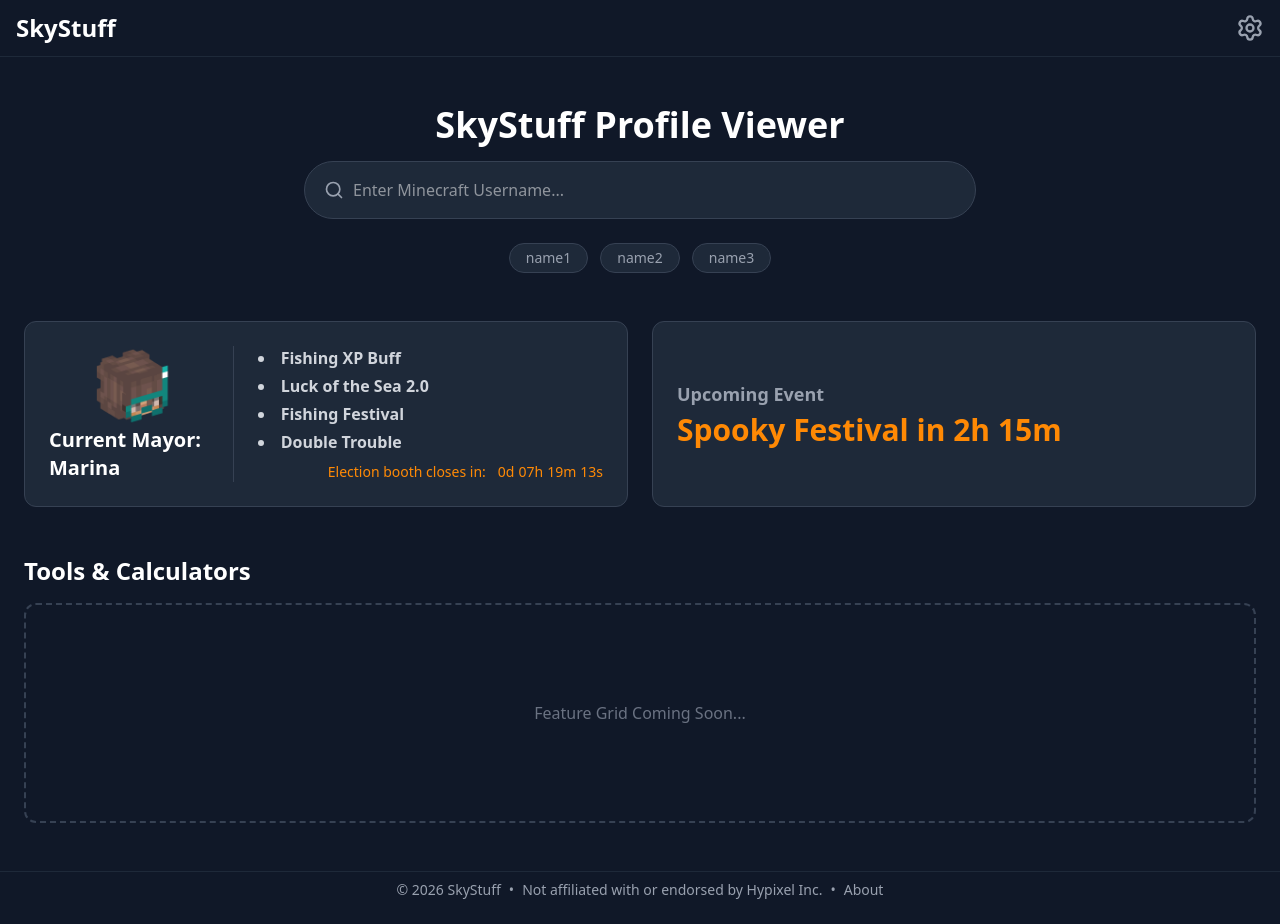
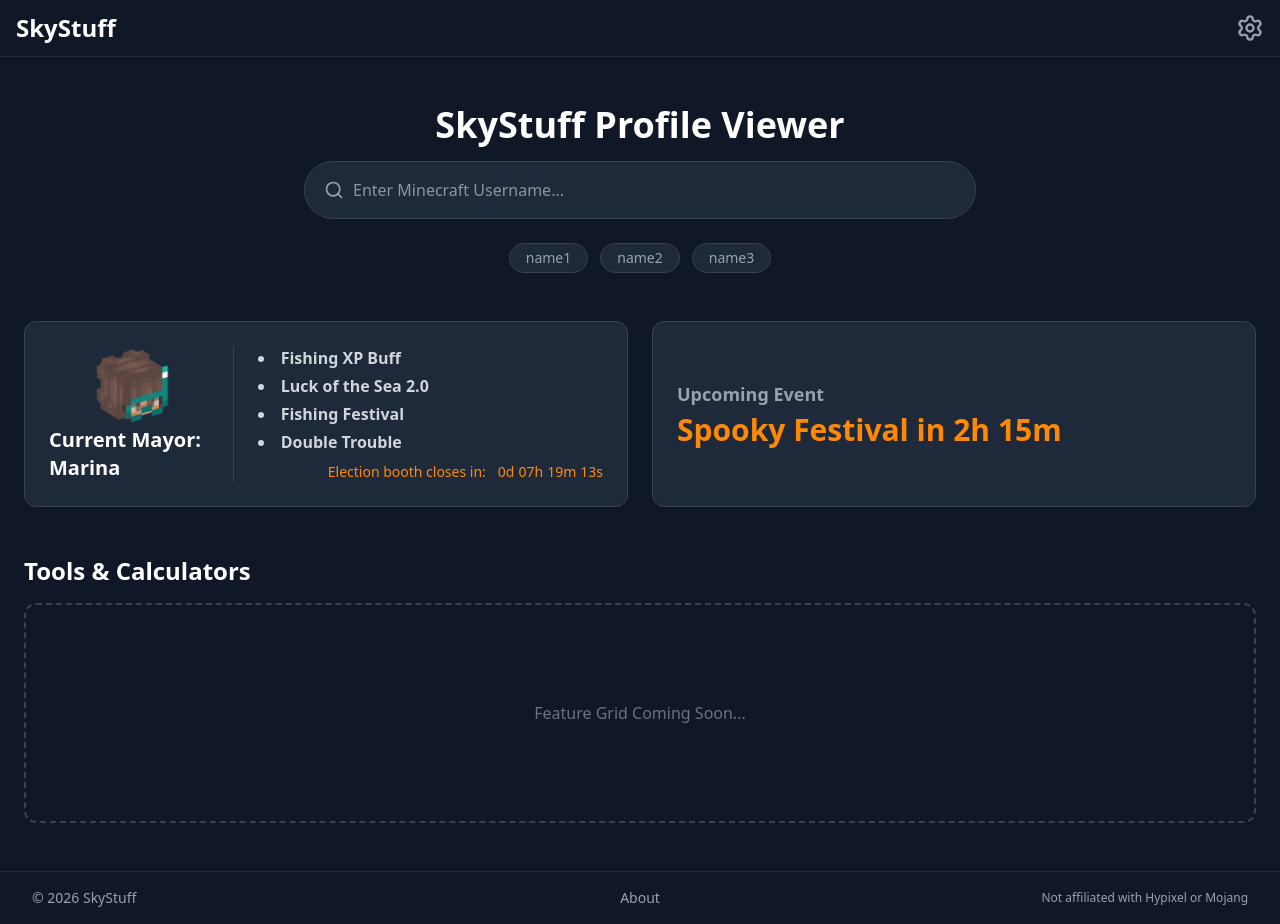
Before and after one commit to meeeeeooooow/skyStuff-v2, a Next.js app: page / in a window 1280 px wide. Built offline with nearby package versions, Linux system fonts and the light colour scheme.

Commit message:
Refactor Footer component layout and update affiliation notice for clarity

```diff
--- a/src/components/Footer.tsx
+++ b/src/components/Footer.tsx
@@ -3,17 +3,23 @@
 
 export default function Footer() {
   return (
-    <footer className="bg-gray-900 border-t border-gray-800 py-2">
-      <div className="max-w-7xl mx-auto px-4 sm:px-6 lg:px-8 text-center text-sm text-gray-400">
-        <p>
+    <footer className="bg-gray-900 border-t border-gray-800 py-4">
+      <div className="max-w-7xl mx-auto px-4 sm:px-6 lg:px-8 flex flex-col md:flex-row justify-between items-center text-sm text-gray-400 gap-4">
+
+        <div className="w-full md:w-1/3 text-center md:text-left">
           &copy; 2026 SkyStuff
-          <span className="mx-2">&bull;</span>
-          Not affiliated with or endorsed by Hypixel Inc.
-          <span className="mx-2">&bull;</span>
+        </div>
+
+        <div className="w-full md:w-1/3 flex justify-center gap-6">
           <Link href="/about" className="hover:text-white transition-colors">
             About
           </Link>
-        </p>
+        </div>
+
+        <div className="w-full md:w-1/3 text-center md:text-right text-xs">
+          Not affiliated with Hypixel or Mojang
+        </div>
+
       </div>
     </footer>
   );
```
